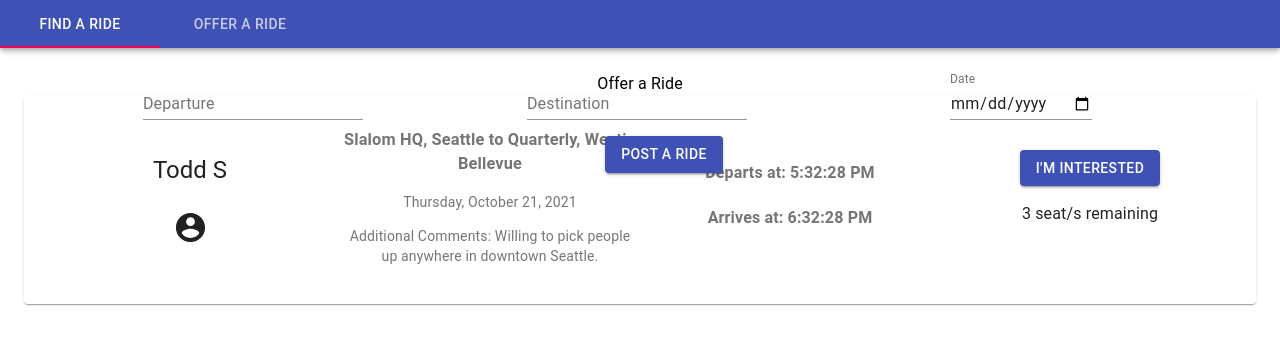
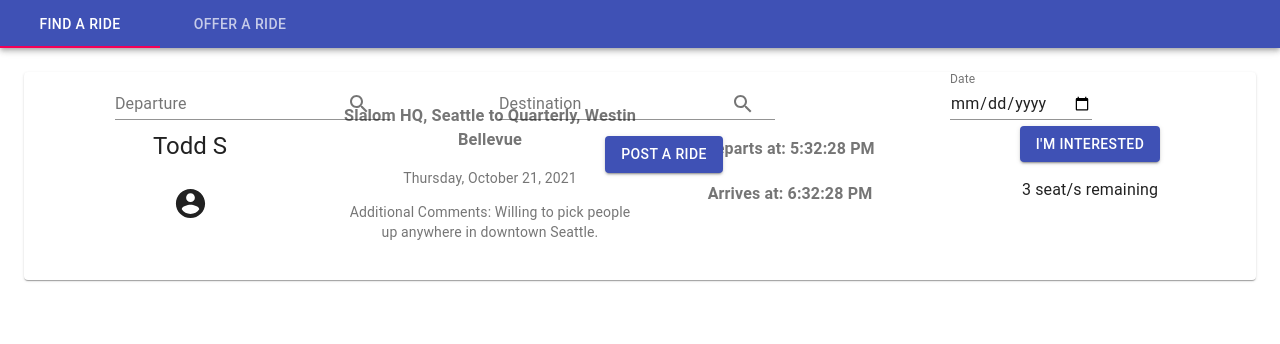
Before and after one commit to amshholland/sluber-ui, a React (Create React App) app: page / in a window 1280 px wide. Shown: the top 344 px of the page. Built offline with nearby package versions, Linux system fonts and the light colour scheme.

Commit message:
added search icon to search fields

```diff
--- a/src/components/TopMenu.js
+++ b/src/components/TopMenu.js
@@ -2,6 +2,9 @@ import React, { Component } from 'react';
 import '../styles/menuStyles.css'
 import TextField from '@material-ui/core/TextField';
 import Button from '@material-ui/core/Button';
+import IconButton from "@material-ui/core/IconButton";
+import InputAdornment from "@material-ui/core/InputAdornment";
+import SearchIcon from "@material-ui/icons/Search";
 
 class TopMenu extends Component {
   constructor(props) {
@@ -17,10 +20,34 @@ class TopMenu extends Component {
       <div className='top-menu-cont'>
         <div className='search-cont'>
           <form className='departure-search-cont' noValidate autoComplete='off'>
-            <TextField id='departure-search-input' label='Departure' />
+            <TextField
+              id='departure-search-input'
+              label='Departure'
+              InputProps={{
+                endAdornment: (
+                  <InputAdornment>
+                    <IconButton>
+                      <SearchIcon />
+                    </IconButton>
+                  </InputAdornment>
+                )
+              }}
+            />
           </form>
           <form className='destination-search-cont' noValidate autoComplete='off'>
-            <TextField id="destination-search-input" label='Destination' />
+            <TextField
+              id='destination-search-input'
+              label='Destination'
+              InputProps={{
+                endAdornment: (
+                  <InputAdornment>
+                    <IconButton>
+                      <SearchIcon />
+                    </IconButton>
+                  </InputAdornment>
+                )
+              }}
+            />
           </form>
           <form className='date-search-cont' noValidate autoComplete='off'>
             <TextField id="date-search-input" label='Date' type='date' InputLabelProps={{shrink: true }}/>
--- a/src/containers/OfferRidePage.js
+++ b/src/containers/OfferRidePage.js
@@ -14,7 +14,6 @@ class OfferRidePage extends Component {
     render() {
         return (
             <div >
-              Offer a Ride
             </div>
         );
     }
```
